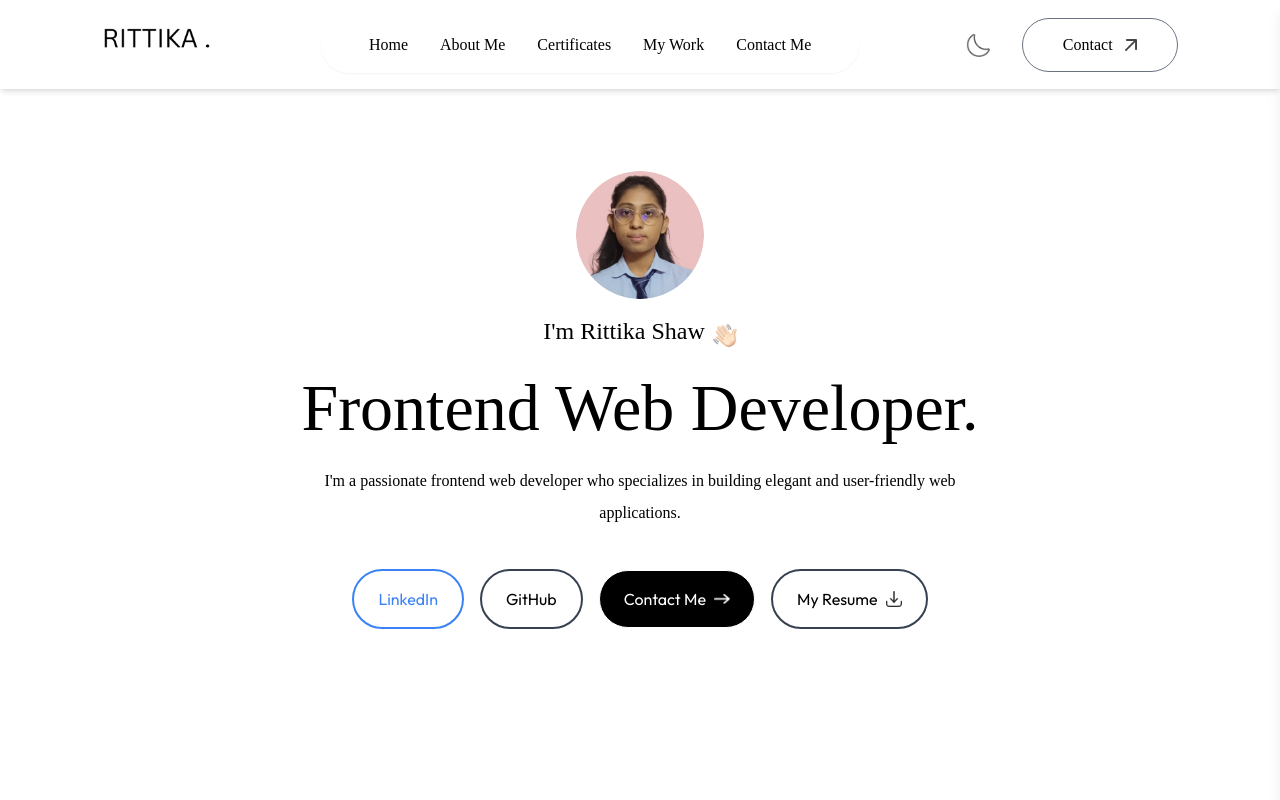
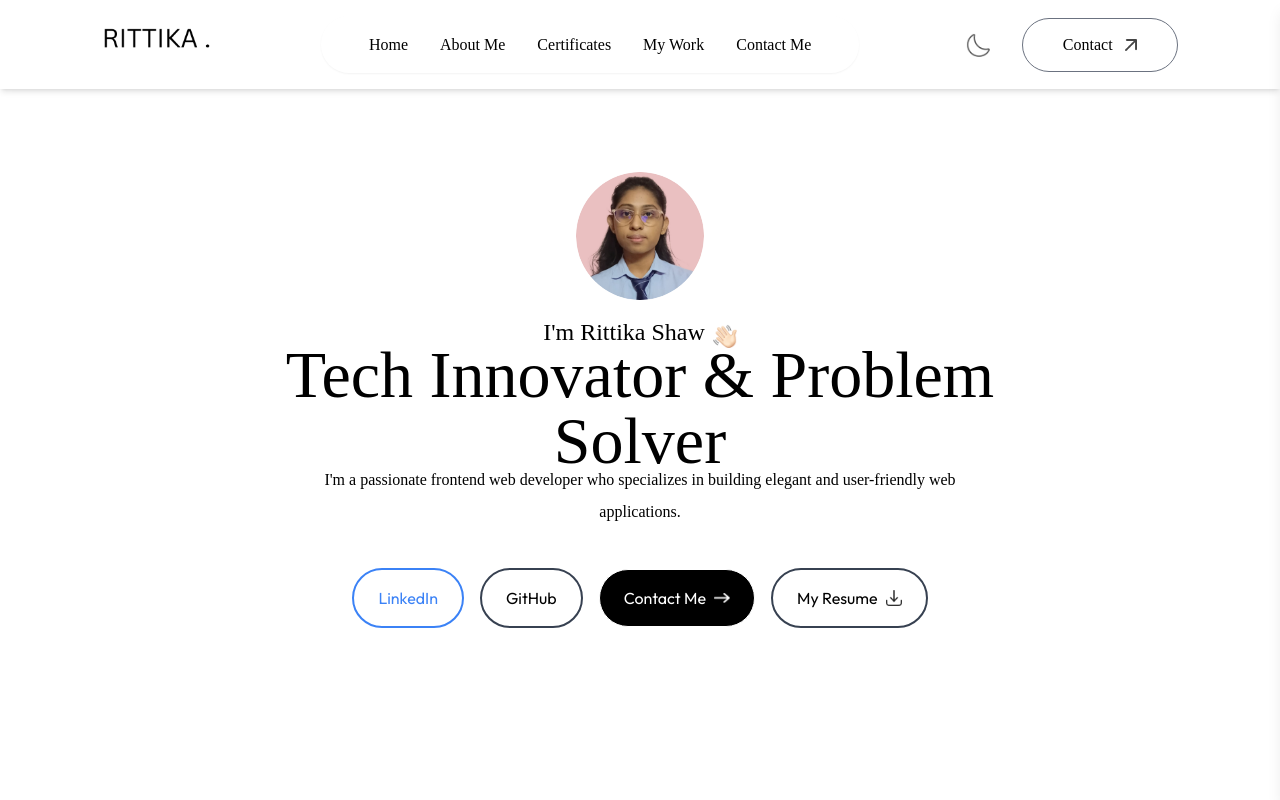
Before and after one commit to rittika-04/Portfolio, a Next.js app: page / in a window 1280 px wide. Shown: the top 800 px of the page. Built offline with nearby package versions, Linux system fonts and the light colour scheme; a web font is replaced by a local one.

Commit message:
Update Header.jsx

```diff
--- a/app/components/Header.jsx
+++ b/app/components/Header.jsx
@@ -1,16 +1,33 @@
-import React from 'react';
-import Image from 'next/image';
-import { assets } from '@/assets/assets';
-import { motion } from "framer-motion"; // ✅ Corrected import
+import React, { useState, useEffect } from "react";
+import Image from "next/image";
+import { motion, AnimatePresence } from "framer-motion";
+import { assets } from "@/assets/assets";
+
+// Updated roles based on resume
+const roles = [
+  "Frontend Web Developer",
+  "Full-Stack Developer",
+  "Tech Innovator & Problem Solver"
+];
 
 const Header = () => {
+  const [index, setIndex] = useState(0);
+
+  useEffect(() => {
+    const interval = setInterval(() => {
+      setIndex((prev) => (prev + 1) % roles.length);
+    }, 2500); // Change text every 2.5 seconds
+
+    return () => clearInterval(interval);
+  }, []);
+
   return (
     <div className="w-11/12 max-w-3xl text-center mx-auto h-screen flex flex-col items-center justify-center gap-4">
       {/* Profile Image */}
       <motion.div
         initial={{ scale: 0 }}
         whileInView={{ scale: 1 }}
-        transition={{ duration: 0.8, type: 'spring', stiffness: 100 }}
+        transition={{ duration: 0.8, type: "spring", stiffness: 100 }}
       >
         <Image
           src={assets.profile_img}
@@ -37,15 +54,21 @@
         />
       </motion.h3>
 
-      {/* Title */}
+      {/* Title with Appear-Disappear Animation */}
+      <div className="h-16 flex items-center justify-center">
+        <AnimatePresence mode="wait">
           <motion.h1
-        initial={{ y: -30, opacity: 0 }}
-        whileInView={{ y: 0, opacity: 1 }}
-        transition={{ duration: 0.8, delay: 0.5 }}
+            key={roles[index]}
+            initial={{ opacity: 0, y: 20 }}
+            animate={{ opacity: 1, y: 0 }}
+            exit={{ opacity: 0, y: -20 }}
+            transition={{ duration: 0.8 }}
             className="text-3xl sm:text-6xl lg:text-[66px] font-Ovo"
           >
-        Frontend Web Developer.
+            {roles[index]}
           </motion.h1>
+        </AnimatePresence>
+      </div>
 
       {/* Description */}
       <motion.p
@@ -107,8 +130,8 @@
           initial={{ y: 30, opacity: 0 }}
           whileInView={{ y: 0, opacity: 1 }}
           transition={{ duration: 0.6, delay: 1.6 }}
-          href="/Rittika Shaw_Resume.pdf"  // ✅ Updated path
-          download="Rittika_Shaw_Resume.pdf"  // ✅ Ensures proper download
+          href="/Rittika Shaw_Resume.pdf"
+          download="Rittika_Shaw_Resume.pdf"
           className="px-6 py-3 border-2 border-gray-700 rounded-full flex items-center gap-2 hover:border-black transition duration-300"
         >
           My Resume
@@ -120,7 +143,6 @@
             className="w-4"
           />
         </motion.a>
-
       </div>
     </div>
   );
```
Lines whose indentation alone changed are shown as unchanged.
